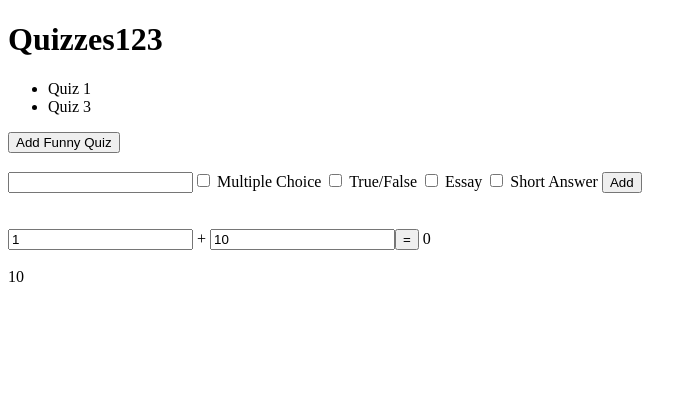
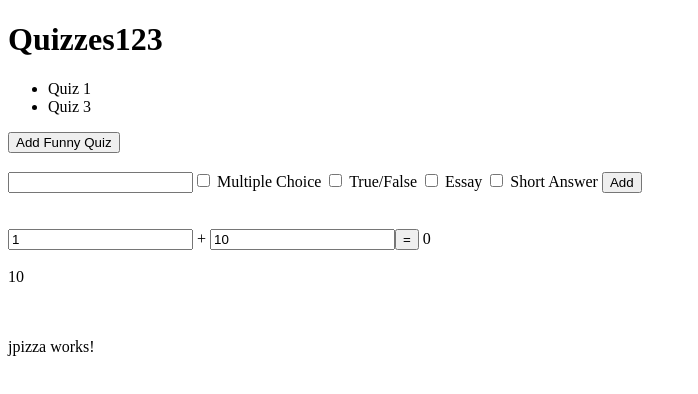
Before and after one commit to 2018-spring-mjs-th/week-two-a, an Angular app: page / in a window 1280 px wide. Shown: the top 394 px of the page, without its empty margins (0-698 px from the left). Built offline with nearby package versions, Linux system fonts and the light colour scheme.

Commit message:
Created jpizza component

```diff
--- a/src/app/app.component.html
+++ b/src/app/app.component.html
@@ -45,3 +45,5 @@
   <br />
   {{ number2 }}
 </div>
+<br><br>
+<app-jpizza></app-jpizza>
--- a/src/app/app.module.ts
+++ b/src/app/app.module.ts
@@ -9,12 +9,14 @@ import { FormsModule } from '@angular/forms';
 import { QuestionTypesService } from './question-types.service';
 import { PizzaToppingsService } from './pizza-toppings.service';
 import { QuestionTypesComponent } from './question-types/question-types.component';
+import { JpizzaComponent } from './jpizza/jpizza.component';
 
 
 @NgModule({
   declarations: [
     AppComponent,
-    QuestionTypesComponent
+    QuestionTypesComponent,
+    JpizzaComponent
   ],
   imports: [
     BrowserModule
--- /dev/null
+++ b/src/app/jpizza/jpizza.component.html
@@ -0,0 +1,3 @@
+<p>
+  jpizza works!
+</p>
--- /dev/null
+++ b/src/app/jpizza/jpizza.component.ts
@@ -0,0 +1,15 @@
+import { Component, OnInit } from '@angular/core';
+
+@Component({
+  selector: 'app-jpizza',
+  templateUrl: './jpizza.component.html',
+  styleUrls: ['./jpizza.component.css']
+})
+export class JpizzaComponent implements OnInit {
+
+  constructor() { }
+
+  ngOnInit() {
+  }
+
+}
```
Also changed, not shown: src/app/jpizza/jpizza.component.css (added), 1 other file (tests, documents, lock files or other folders).
